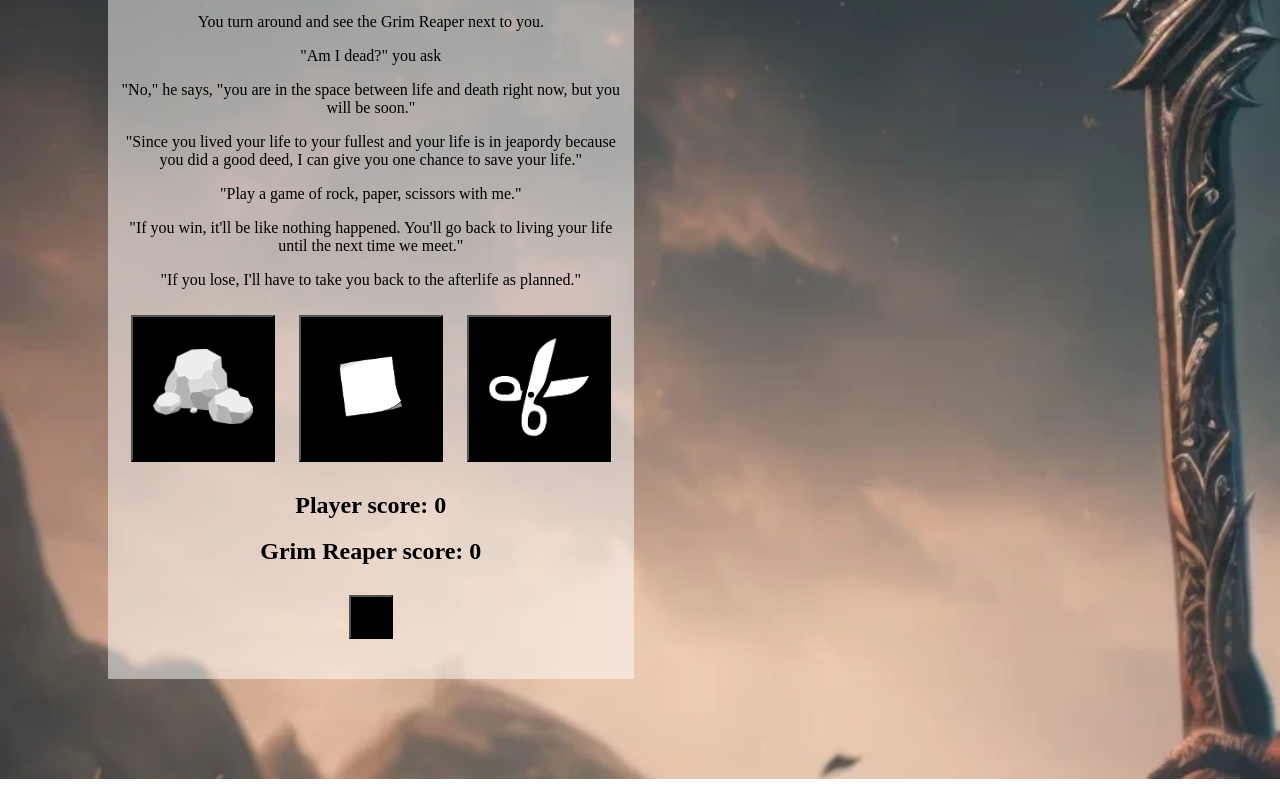
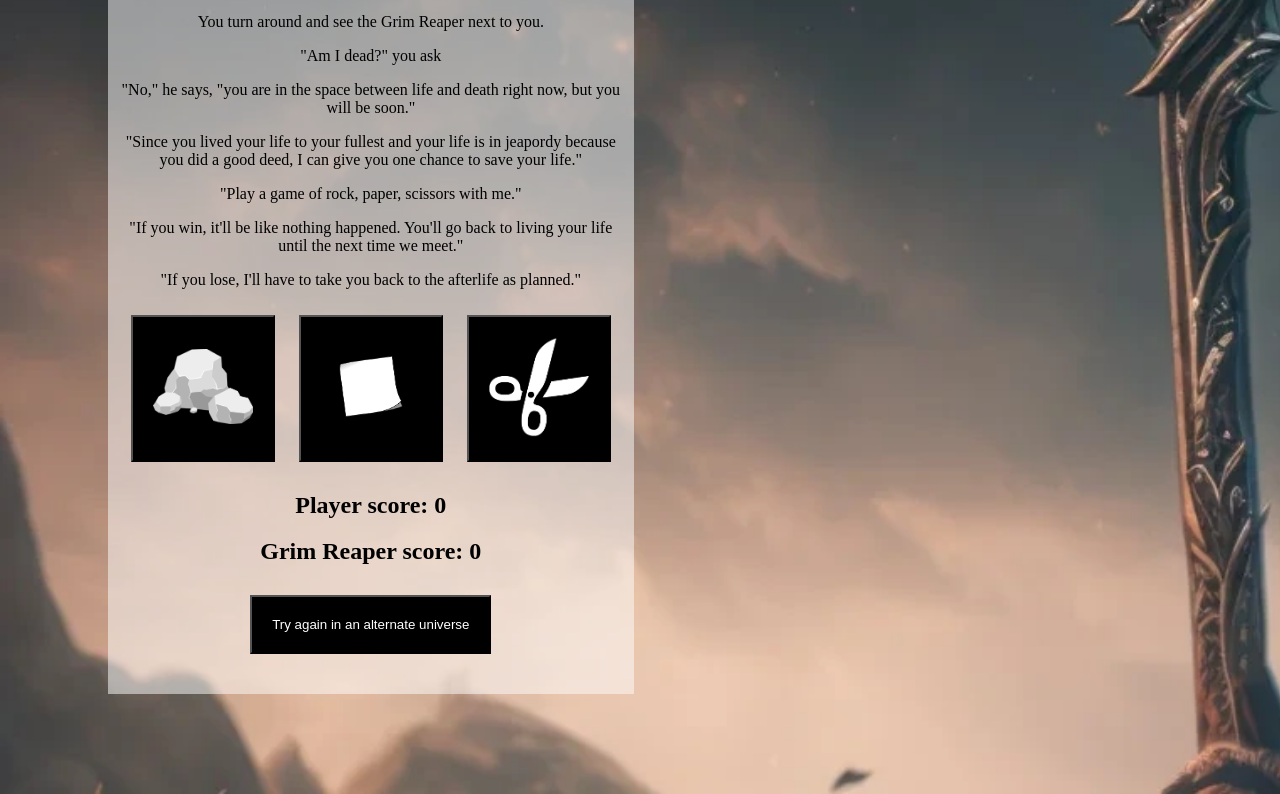
Before and after one commit to yh63935/rock-paper-scissors, a plain HTML site: page index.html in a window 1280 px wide. Shown: the part 431-1225 px from the top of the page. Drawn offline with Linux system fonts and the light colour scheme.

Commit message:
Clear text when resetting game and style try again button

```diff
--- a/index.html
+++ b/index.html
@@ -37,7 +37,7 @@
                 <h2 class = "computerScore"></h2>
             </div>
             <div class = "results"></div>
-            <button class = "try-again"></button>
+            <button class = "try-again">Try again in an alternate universe</button>
         </div>
         <script src = "index.js"></script>
     </body>
--- a/index.js
+++ b/index.js
@@ -71,6 +71,7 @@ function game() {
 function resetGame() {
     playerScore = 0;
     computerScore = 0;
+    resultsEl.innerText = "";
 }
 
 function displayResults() {
--- a/styles.css
+++ b/styles.css
@@ -19,7 +19,8 @@ img {
 
 
 button {
-    background: rgb(0,0,0);
+    background: black;
     margin: 10px;
     padding: 20px;
+    color: white;
 }
```
